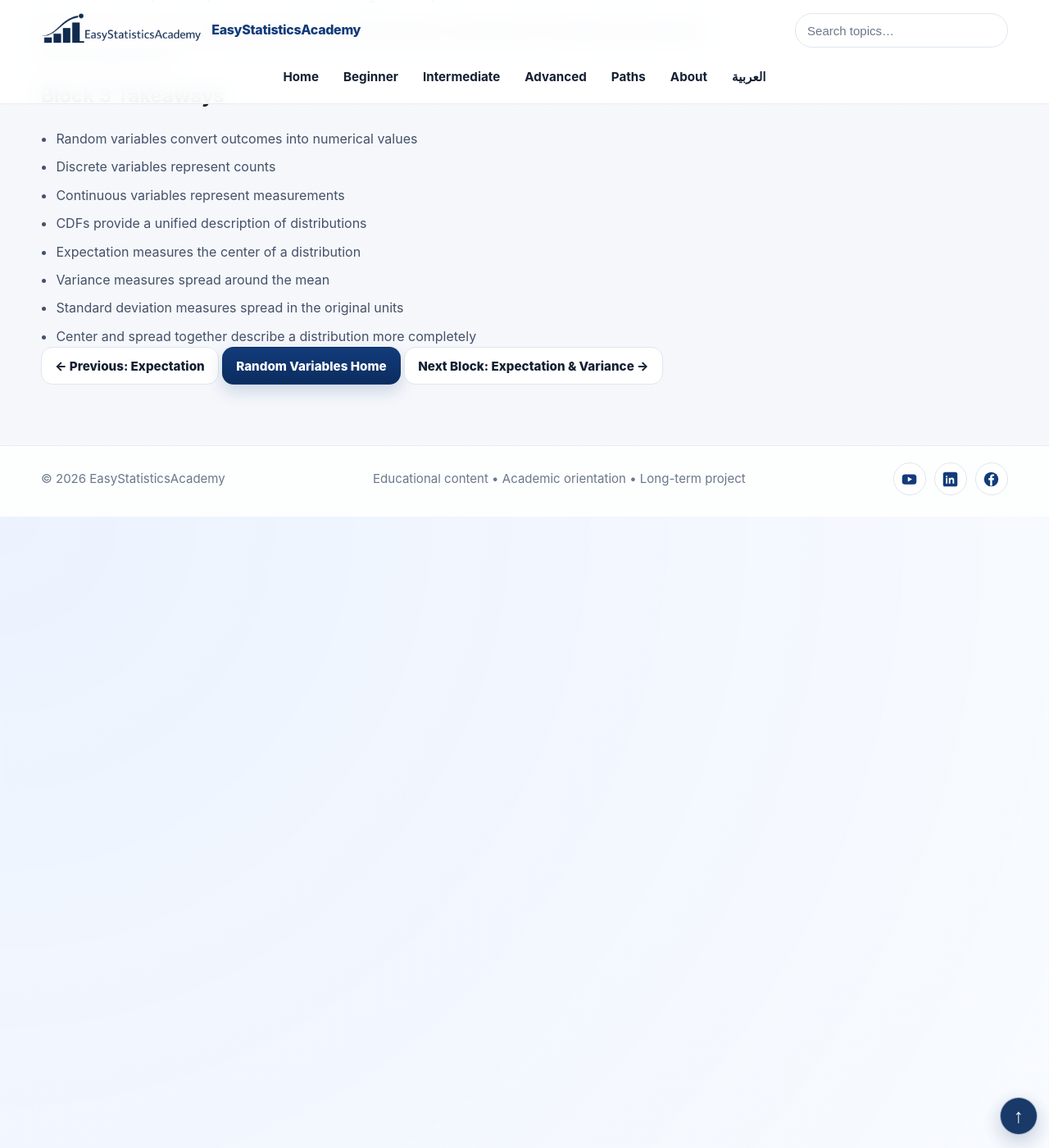
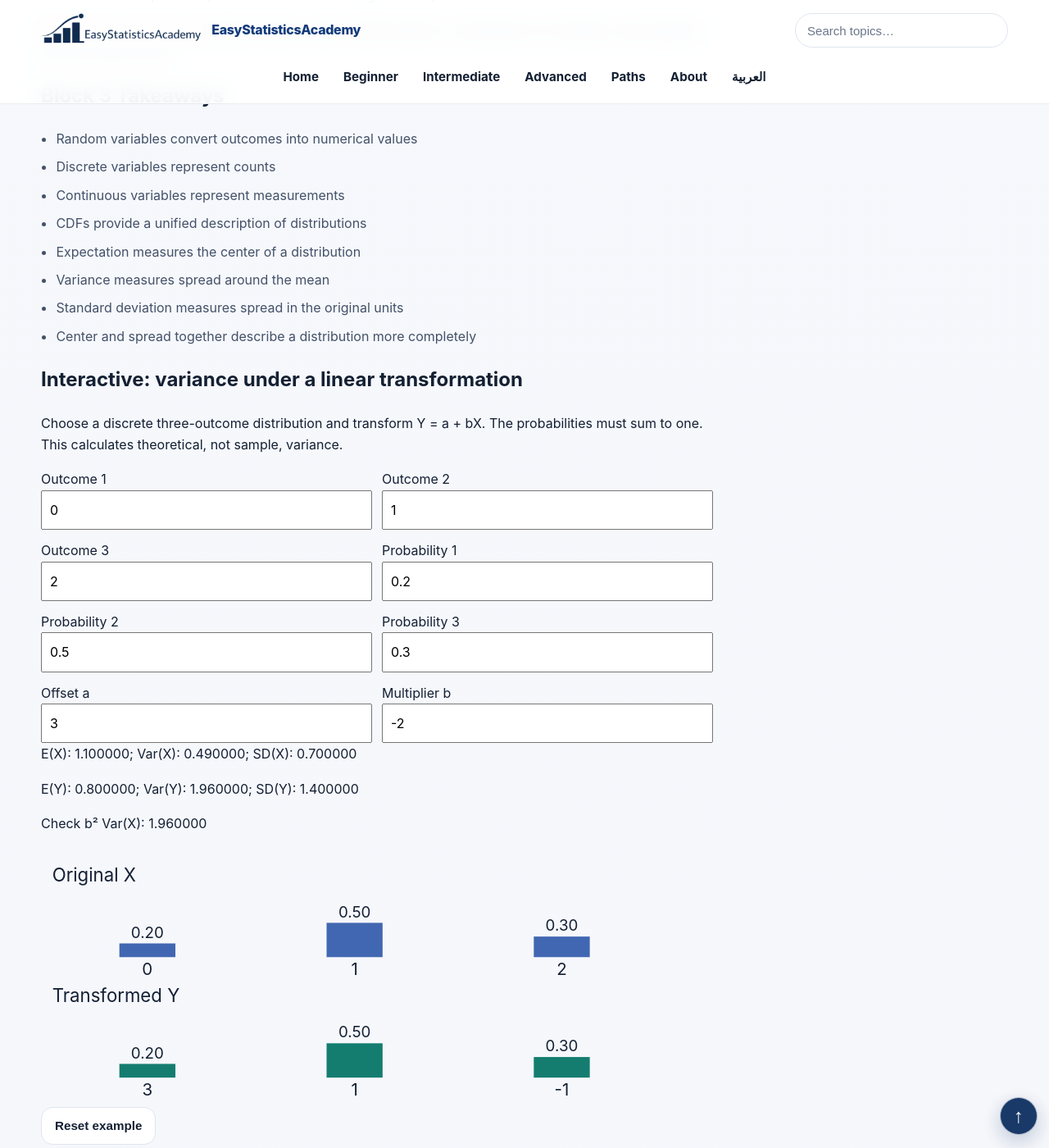
Before and after one commit to ammar-homaida-statistics/easystatisticsacademy, a Jekyll site: the page built from probability/random-variables/variance-and-standard-deviation/index.md, in a window 1280 px wide and 1400 px high, scrolled down 5787 px. Shown: the whole window at 82% size. Built offline with Jekyll 4.4.1, drawn with Linux system fonts in a browser that asks for light colours; some of the changed text lies outside the part shown.

Commit message:
Batch #84: embed accessible variance transformation lab in English lesson

```diff
--- a/probability/random-variables/variance-and-standard-deviation/index.md
+++ b/probability/random-variables/variance-and-standard-deviation/index.md
@@ -607,7 +607,34 @@ learning_resource: true
 
     </div>
 
-    <!-- NAVIGATION -->
+    <!-- Batch #84: affine variance explorer. -->
+<section class="concept-box" id="esa-affine-lab" aria-labelledby="esa-affine-heading">
+<h2 id="esa-affine-heading">Interactive: variance under a linear transformation</h2>
+<p>Choose a discrete three-outcome distribution and transform Y = a + bX. The probabilities must sum to one. This calculates theoretical, not sample, variance.</p>
+<div class="esa-affine-grid">
+<label for="esa-affine-x0">Outcome 1<input id="esa-affine-x0" type="number" step="any" value="0" aria-describedby="esa-affine-error"></label>
+<label for="esa-affine-x1">Outcome 2<input id="esa-affine-x1" type="number" step="any" value="1" aria-describedby="esa-affine-error"></label>
+<label for="esa-affine-x2">Outcome 3<input id="esa-affine-x2" type="number" step="any" value="2" aria-describedby="esa-affine-error"></label>
+<label for="esa-affine-p0">Probability 1<input id="esa-affine-p0" type="number" step="any" value="0.2" aria-describedby="esa-affine-error"></label>
+<label for="esa-affine-p1">Probability 2<input id="esa-affine-p1" type="number" step="any" value="0.5" aria-describedby="esa-affine-error"></label>
+<label for="esa-affine-p2">Probability 3<input id="esa-affine-p2" type="number" step="any" value="0.3" aria-describedby="esa-affine-error"></label>
+<label for="esa-affine-a">Offset a<input id="esa-affine-a" type="number" step="any" value="3" aria-describedby="esa-affine-error"></label>
+<label for="esa-affine-b">Multiplier b<input id="esa-affine-b" type="number" step="any" value="-2" aria-describedby="esa-affine-error"></label>
+</div>
+<p id="esa-affine-error" role="alert" hidden></p>
+<div id="esa-affine-results" role="status" aria-live="polite" aria-atomic="true">
+<p>E(X): <output id="esa-affine-mx">1.100000</output>; Var(X): <output id="esa-affine-vx">0.490000</output>; SD(X): <output id="esa-affine-sx">0.700000</output></p>
+<p>E(Y): <output id="esa-affine-my">0.800000</output>; Var(Y): <output id="esa-affine-vy">1.960000</output>; SD(Y): <output id="esa-affine-sy">1.400000</output></p>
+<p>Check b² Var(X): <output id="esa-affine-rule">1.960000</output></p>
+</div>
+<svg id="esa-affine-chart" viewBox="0 0 480 185" role="img" aria-label="Comparative discrete probability mass plots for X and transformed Y" style="width:100%;height:auto;display:block"></svg>
+<button type="button" class="btn btn-outline" id="esa-affine-reset">Reset example</button>
+<noscript><p>With X taking 0, 1, 2 at probabilities 0.2, 0.5, 0.3 and a = 3, b = −2, Var(X) = 0.49 and Var(Y) = 1.96.</p></noscript>
+<p class="muted-mini">Adding a constant does not change variance; multiplying by b multiplies variance by b². For b=0, the transformed variable is constant. A negative b reverses the order of outcomes.</p>
+</section>
+<style>#esa-affine-lab{min-width:0;overflow-wrap:anywhere}#esa-affine-lab .esa-affine-grid{display:grid;grid-template-columns:repeat(2,minmax(0,1fr));gap:12px}#esa-affine-lab label{display:block;min-width:0}#esa-affine-lab input{width:100%;min-width:0;box-sizing:border-box;padding:9px;font:inherit}#esa-affine-lab [hidden]{display:none!important}@media(max-width:480px){#esa-affine-lab .esa-affine-grid{grid-template-columns:minmax(0,1fr)}}</style>
+<script defer src="/js/affine-variance-lab.js"></script>
+<!-- NAVIGATION -->
 
     <div class="lesson-nav">
 
```
